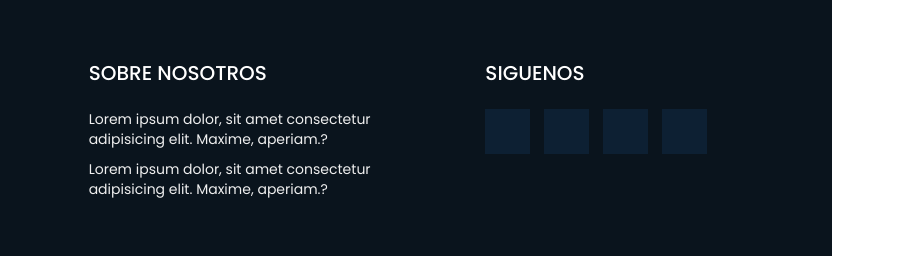
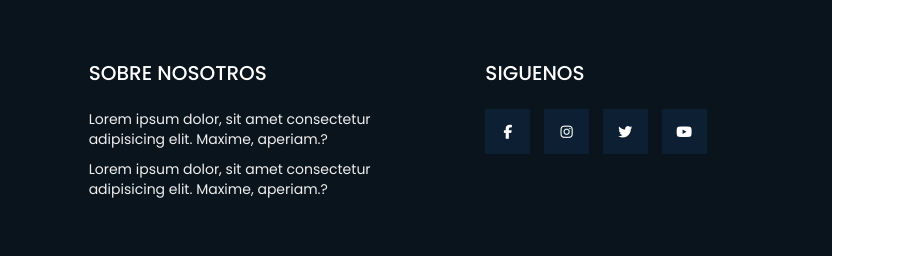
Before and after one commit to yessivaliente/note.tp, a plain HTML site: page index.html in a window 1280 px wide. Shown: the part 407-663 px from the top of the page, 378-1280 px from the left. Drawn offline with nearby package versions, Linux system fonts and the light colour scheme; a script that the page names is missing.

Commit message:
modifique html

```diff
--- a/index.html
+++ b/index.html
@@ -9,6 +9,7 @@
      <link rel="stylesheet" href="https://maxcdn.bootstrapcdn.com/bootstrap/3.3.7/css/bootstrap.min.css">
      <script src="https://ajax.googleapis.com/ajax/libs/jquery/3.1.1/jquery.min.js"></script>
      <script src="https://maxcdn.bootstrapcdn.com/bootstrap/3.3.7/js/bootstrap.min.js"></script>
+     <script src="https://kit.fontawesome.com/eb496ab1a0.js"></script>
 </head>
  <!--revisar body-->
 <body >
@@ -100,7 +101,7 @@
         <div class="box">
           <H2>SIGUENOS</H2>
           <div class="red-social">
-            <a href="#" class=" fa fa-facebook"></a>
+            <a href="#" class="fa fa-facebook"></a>
           <a href="#" class="fa fa-instagram"></a>
           <a href="#" class="fa fa-twitter"></a>
           <a href="#" class="fa fa-youtube"></a>
```
Also changed, not shown: scrip.js (deleted), script.js (added).
